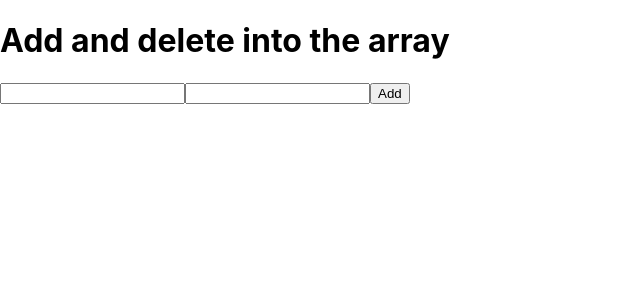
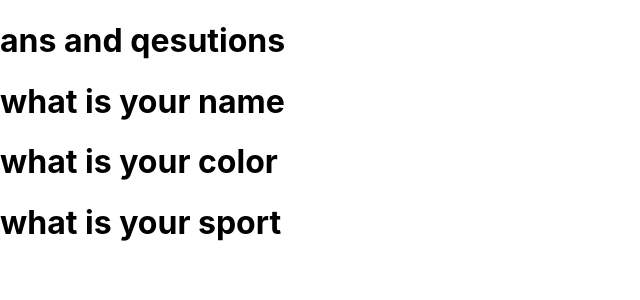
Before and after one commit to aniket2727/typescriptreact, a React (Create React App) app in the folder my-app/: page / in a window 1280 px wide. Shown: the top 300 px of the page, without its empty margins (0-640 px from the left). Built offline with nearby package versions, Linux system fonts and the light colour scheme.

Commit message:
add code

```diff
--- a/my-app/src/App.tsx
+++ b/my-app/src/App.tsx
@@ -5,10 +5,11 @@ import Code2 from './compoent/Code2';
 import Code3 from './compoent/Code3';
 import Code4 from './compoent/Code4';
 import Code6 from './compoent/Code6';
+import Code7 from './compoent/Code7';
 function App() {
   return (
     <div className="App">
-      <Code6/>
+      <Code7/>
     </div>
   );
 }
--- /dev/null
+++ b/my-app/src/compoent/Code7.tsx
@@ -0,0 +1,47 @@
+import { useState } from "react";
+import { ReportHandler } from 'web-vitals';
+
+// code is written by aniket kadam
+type aa={
+    q:string,
+    a:string
+}
+
+const Code7=()=>{
+
+    const[data,setdata]=useState<aa[]>([{q:'what is your name',a:'aniket'},
+        {q:'what is your color',a:'red'},{q:'what is your sport',a:'cricket'}
+    ]);
+
+    const[flag,setflag]=useState<boolean[]>(new Array(data.length).fill(false));
+    console.log(flag);
+
+
+    const handleshowans=(index:number):void=>{
+          const updatedflags=[...flag];
+          updatedflags[index]=!updatedflags[index];
+          setflag(updatedflags);
+          console.log("flag",flag);
+          console.log("updated flag",updatedflags)
+    }
+    return(
+        <div>
+            <h1>ans and qesutions</h1>
+            {
+                data &&
+                data.map((item,index)=>(
+                    <div key={index}>
+                         <h1 onClick={()=>handleshowans(index)}>{item.q}</h1>
+                         {
+                              flag[index] ? <div>{item.a}</div> : null
+                         }
+                    </div>
+                ))
+            }
+        </div>
+    )
+};
+
+
+
+export default Code7;
```
